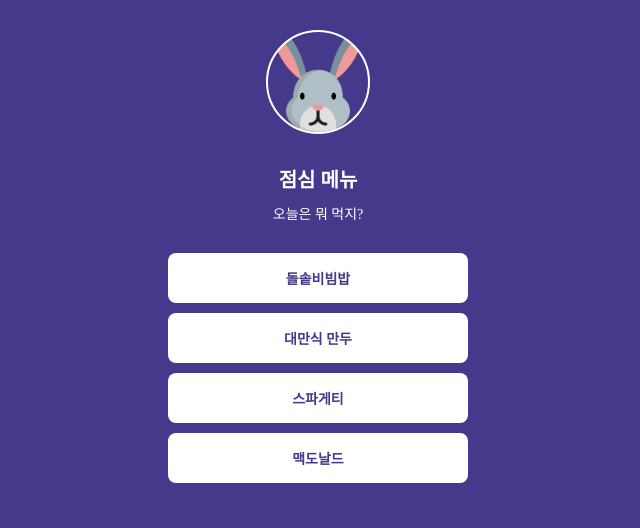
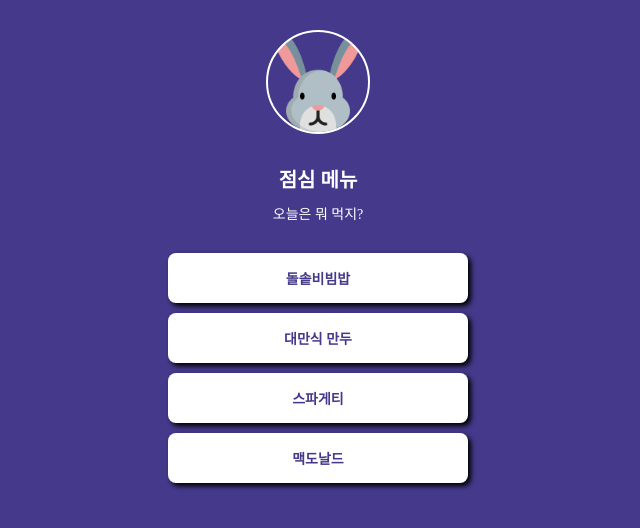
Before and after one commit to helena7645/lunch_menu, a plain HTML site: page index.html in a window 1280 px wide. Shown: the whole page, without its empty margins (322-962 px from the left). Drawn offline with Linux system fonts and the light colour scheme; a web font is replaced by a local one.

Commit message:
Update index.html

```diff
--- a/index.html
+++ b/index.html
@@ -80,7 +80,7 @@
             align-items: center;
 
             text-decoration: none;
-            box-shadow: 3px 3 px 5px 0px black;
+            box-shadow: 3px 3px 5px 0px black;
         }
 
         .wrap > a:hover {
```
